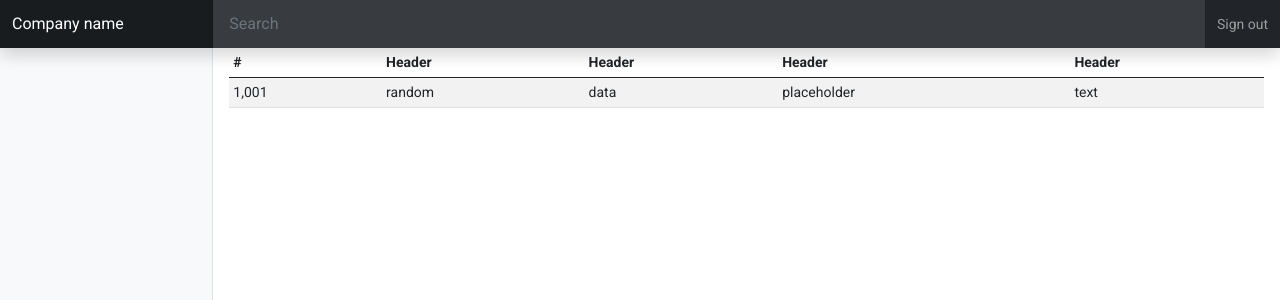
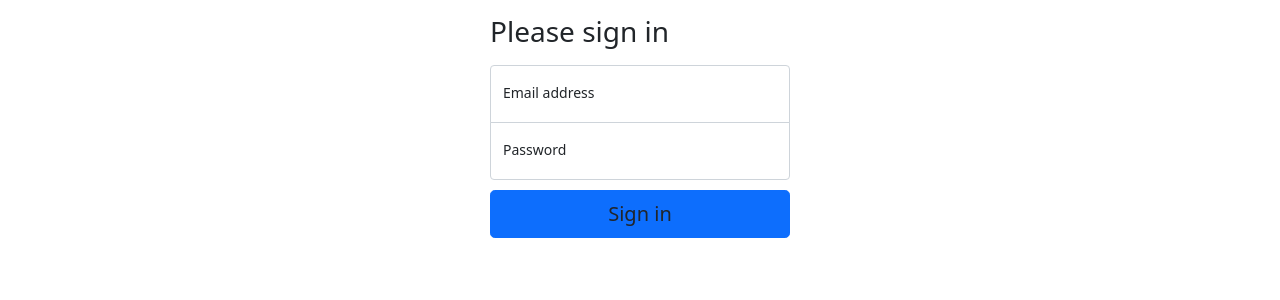
Before and after one commit to IvSDF/ambassador-admin, a Vue app: page /login in a window 1280 px wide. Shown: the top 300 px of the page. Built offline with nearby package versions, Linux system fonts and the light colour scheme.

Commit message:
create_layouts_login_&_register

```diff
--- a/src/App.vue
+++ b/src/App.vue
@@ -1,36 +1,5 @@
 <template>
-  <v-app>
-    <Nav/>
-    <div class="container-fluid">
-      <div class="row">
-        <Menu/>
-        <main class="col-md-9 ms-sm-auto col-lg-10 px-md-4">
-          <div class="table-responsive">
-            <table class="table table-striped table-sm">
-              <thead>
-                <tr>
-                  <th scope="col">#</th>
-                  <th scope="col">Header</th>
-                  <th scope="col">Header</th>
-                  <th scope="col">Header</th>
-                  <th scope="col">Header</th>
-                </tr>
-              </thead>
-              <tbody>
-                <tr>
-                  <td>1,001</td>
-                  <td>random</td>
-                  <td>data</td>
-                  <td>placeholder</td>
-                  <td>text</td>
-                </tr>
-              </tbody>
-            </table>
-          </div>
-        </main>
-      </div>
-    </div>
-  </v-app>
+  <router-view/>
 </template>
 
 <script lang="ts">
--- a/src/router/index.ts
+++ b/src/router/index.ts
@@ -1,9 +1,15 @@
 import Vue from 'vue'
 import VueRouter, { RouteConfig } from 'vue-router'
+import Layout from "@/views/Layout.vue";
+import Login from "@/views/Login.vue";
+import Register from "@/views/Register.vue";
 
 Vue.use(VueRouter)
 
 const routes: Array<RouteConfig> = [
+  {path: '/login', component: Login},
+  {path: '/register', component: Register},
+  { path: '', component: Layout }
 ]
 
 const router = new VueRouter({
--- /dev/null
+++ b/src/views/Layout.vue
@@ -0,0 +1,51 @@
+<template>
+  <v-app>
+    <Nav/>
+    <div class="container-fluid">
+      <div class="row">
+        <Menu/>
+        <main class="col-md-9 ms-sm-auto col-lg-10 px-md-4">
+          <div class="table-responsive">
+            <table class="table table-striped table-sm">
+              <thead>
+              <tr>
+                <th scope="col">#</th>
+                <th scope="col">Header</th>
+                <th scope="col">Header</th>
+                <th scope="col">Header</th>
+                <th scope="col">Header</th>
+              </tr>
+              </thead>
+              <tbody>
+              <tr>
+                <td>1,001</td>
+                <td>random</td>
+                <td>data</td>
+                <td>placeholder</td>
+                <td>text</td>
+              </tr>
+              </tbody>
+            </table>
+          </div>
+        </main>
+      </div>
+    </div>
+  </v-app>
+</template>
+
+<script lang="ts">
+import {Vue, Component} from 'vue-property-decorator';
+import Menu from "@/components/Menu.vue";
+import Nav from "@/components/Nav.vue";
+
+@Component({
+  components: {Nav, Menu}
+})
+export default class Layout extends Vue {
+
+}
+</script>
+
+<style scoped>
+
+</style>
--- /dev/null
+++ b/src/views/Login.vue
@@ -0,0 +1,71 @@
+<script lang="ts">
+import {Vue, Component} from 'vue-property-decorator';
+
+@Component({})
+export default class Login extends Vue {
+
+}
+</script>
+
+<template>
+  <main class="form-signin">
+    <form>
+      <h1 class="h3 mb-3 fw-normal">Please sign in</h1>
+
+      <div class="form-floating">
+        <input type="email" class="form-control" placeholder="name@example.com">
+        <label>Email address</label>
+      </div>
+      <div class="form-floating">
+        <input type="password" class="form-control" placeholder="Password">
+        <label>Password</label>
+      </div>
+
+      <button class="w-100 btn btn-lg btn-primary" type="submit">Sign in</button>
+    </form>
+  </main>
+</template>
+
+<style scoped>
+
+.form-signin {
+  width: 100%;
+  max-width: 330px;
+  padding: 15px;
+  margin: auto;
+}
+
+.form-signin .checkbox {
+  font-weight: 400;
+}
+
+.form-signin .form-floating:focus-within {
+  z-index: 2;
+}
+
+.form-signin input[type="email"] {
+  margin-bottom: -1px;
+  border-bottom-right-radius: 0;
+  border-bottom-left-radius: 0;
+}
+
+.form-signin input[type="password"] {
+  margin-bottom: 10px;
+  border-top-left-radius: 0;
+  border-top-right-radius: 0;
+}
+
+.bd-placeholder-img {
+  font-size: 1.125rem;
+  text-anchor: middle;
+  -webkit-user-select: none;
+  -moz-user-select: none;
+  user-select: none;
+}
+
+@media (min-width: 768px) {
+  .bd-placeholder-img-lg {
+    font-size: 3.5rem;
+  }
+}
+</style>
--- /dev/null
+++ b/src/views/Register.vue
@@ -0,0 +1,70 @@
+<template>
+  <main class="form-signin">
+    <form>
+      <h1 class="h3 mb-3 fw-normal">Please sign in</h1>
+
+      <div class="form-floating">
+        <input type="email" class="form-control" placeholder="name@example.com">
+        <label>Email address</label>
+      </div>
+      <div class="form-floating">
+        <input type="password" class="form-control" placeholder="Password">
+        <label>Password</label>
+      </div>
+
+      <button class="w-100 btn btn-lg btn-primary" type="submit">Sign in</button>
+    </form>
+  </main>
+</template>
+
+<script lang="ts">
+import {Vue, Component} from 'vue-property-decorator';
+
+@Component({})
+export default class Register extends Vue {
+
+}
+</script>
+<style scoped>
+
+.form-signin {
+  width: 100%;
+  max-width: 330px;
+  padding: 15px;
+  margin: auto;
+}
+
+.form-signin .checkbox {
+  font-weight: 400;
+}
+
+.form-signin .form-floating:focus-within {
+  z-index: 2;
+}
+
+.form-signin input[type="email"] {
+  margin-bottom: -1px;
+  border-bottom-right-radius: 0;
+  border-bottom-left-radius: 0;
+}
+
+.form-signin input[type="password"] {
+  margin-bottom: 10px;
+  border-top-left-radius: 0;
+  border-top-right-radius: 0;
+}
+
+.bd-placeholder-img {
+  font-size: 1.125rem;
+  text-anchor: middle;
+  -webkit-user-select: none;
+  -moz-user-select: none;
+  user-select: none;
+}
+
+@media (min-width: 768px) {
+  .bd-placeholder-img-lg {
+    font-size: 3.5rem;
+  }
+}
+</style>
```
